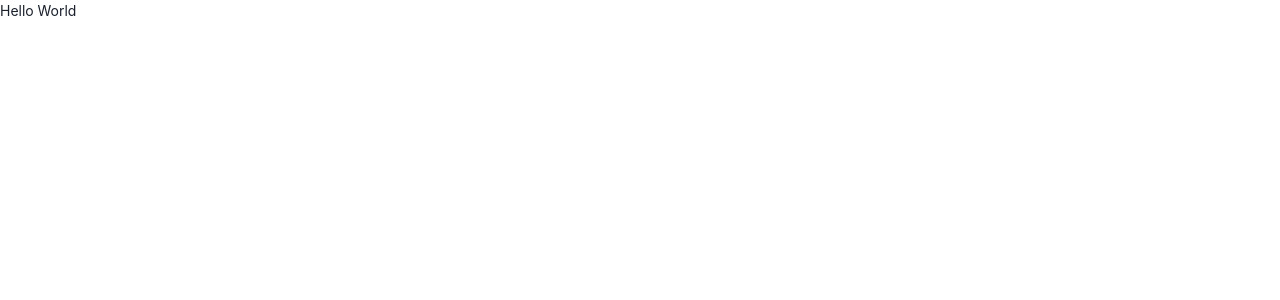
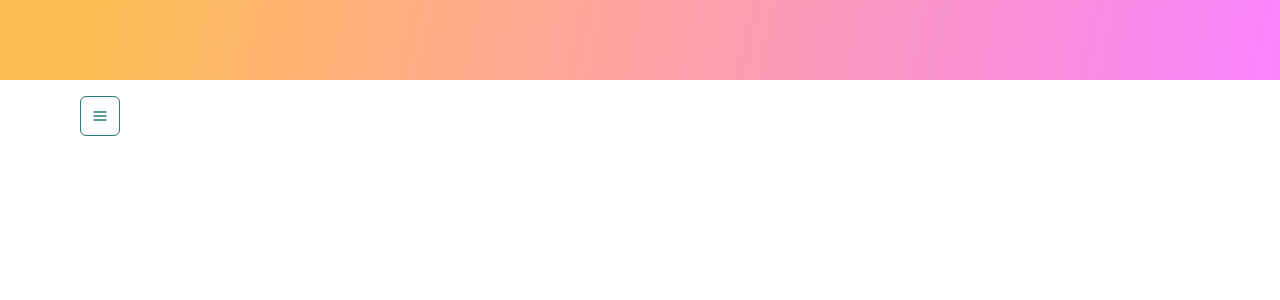
Before and after one commit to Abusayid693/Voicefy, a Next.js app: page / in a window 1280 px wide. Shown: the top 300 px of the page. Built offline with nearby package versions, Linux system fonts and the light colour scheme.

Commit message:
feat : file upload

```diff
--- a/components/Container.tsx
+++ b/components/Container.tsx
@@ -2,6 +2,7 @@ import { Box } from "@chakra-ui/layout";
 
 interface containerProps {
   varient?: "small" | "regular";
+  align?:boolean
 }
 
 export const Container: React.FC<containerProps> = ({
@@ -9,7 +10,7 @@ export const Container: React.FC<containerProps> = ({
   varient = "regular",
 }) => {
   return (
-    <Box maxW={varient==='regular'?"800px":"400px"} w="100%" mt={8} mx="auto">
+    <Box maxW={varient==='regular'?"800px":"400px"} w="100%" mt={8} mx="auto" >
       {children}
     </Box>
   );
--- a/pages/index.tsx
+++ b/pages/index.tsx
@@ -1,6 +1,57 @@
+import {
+  Menu,
+  MenuButton,
+  IconButton,
+  MenuList,
+  MenuItem,
+} from "@chakra-ui/react";
+import {
+  HamburgerIcon,
+  AddIcon,
+  ExternalLinkIcon,
+  RepeatIcon,
+  EditIcon,
+} from "@chakra-ui/icons";
+import { Box } from "@chakra-ui/layout";
 
-const Index = () => (
-<div>Hello World</div>
-)
+const Index = () => {
+  return (
+    <Box>
+      <Box
+        backgroundImage={
+          "linear-gradient( 102.4deg,  rgba(253,189,85,1) 7.8%, rgba(249,131,255,1) 100.3% );"
+        }
+        height={20}
+      />
+      <Box paddingLeft={20} paddingRight={20}>
+        <Menu colorScheme="teal">
+          <MenuButton
+            as={IconButton}
+            aria-label="Options"
+            icon={<HamburgerIcon />}
+            variant="outline"
+            colorScheme="teal"
+            mt={4}
+            width="100"
+          />
+          <MenuList colorScheme="teal" backgroundColor={"#fff"}>
+            <MenuItem icon={<AddIcon />} command="⌘T">
+              New Tab
+            </MenuItem>
+            <MenuItem icon={<ExternalLinkIcon />} command="⌘N">
+              New Window
+            </MenuItem>
+            <MenuItem icon={<RepeatIcon />} command="⌘⇧N">
+              Open Closed Tab
+            </MenuItem>
+            <MenuItem icon={<EditIcon />} command="⌘O">
+              Open File...
+            </MenuItem>
+          </MenuList>
+        </Menu>
+      </Box>
+    </Box>
+  );
+};
 
-export default Index
+export default Index;
--- a/pages/register.tsx
+++ b/pages/register.tsx
@@ -6,7 +6,7 @@ import { InputField, SecureInputField } from "../components/inputField";
 import { ErrorFormat } from "../util/error";
 import { useRouter } from "next/router";
 import ProfileUploader from "../components/ImageUpload"
-
+import { Heading } from '@chakra-ui/react'
 
 const Index: React.FC = ({ }) => {
   const [registerMutation] = useRegisterMutation();
@@ -25,6 +25,9 @@ const Index: React.FC = ({ }) => {
 
   return (
     <Container varient="small">
+      <Heading as='h3' size='xl' isTruncated marginBottom={10} marginTop={20}>
+        Register
+      </Heading>
       <ProfileUploader />
       <Formik
         initialValues={{ username: "Sasuke", password: "" }}
@@ -65,6 +68,7 @@ const Index: React.FC = ({ }) => {
               colorScheme="teal"
               isLoading={props.isSubmitting}
               type="submit"
+              alignSelf={'left'}
             >
               Submit
             </Button>
```
Also changed, not shown: components/ImageUpload/index.tsx (+20 -51 lines), util/fileUpload.helpers.ts (added, +56 -0 lines).
